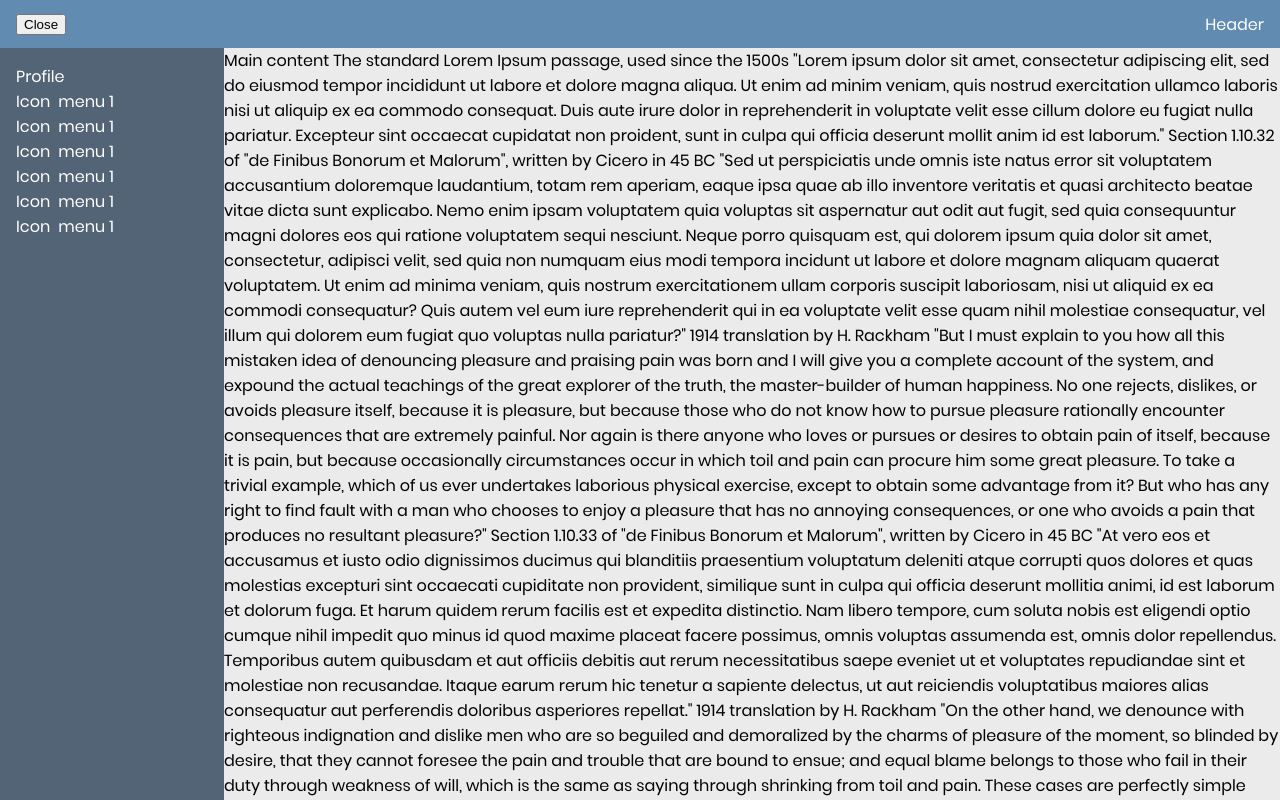
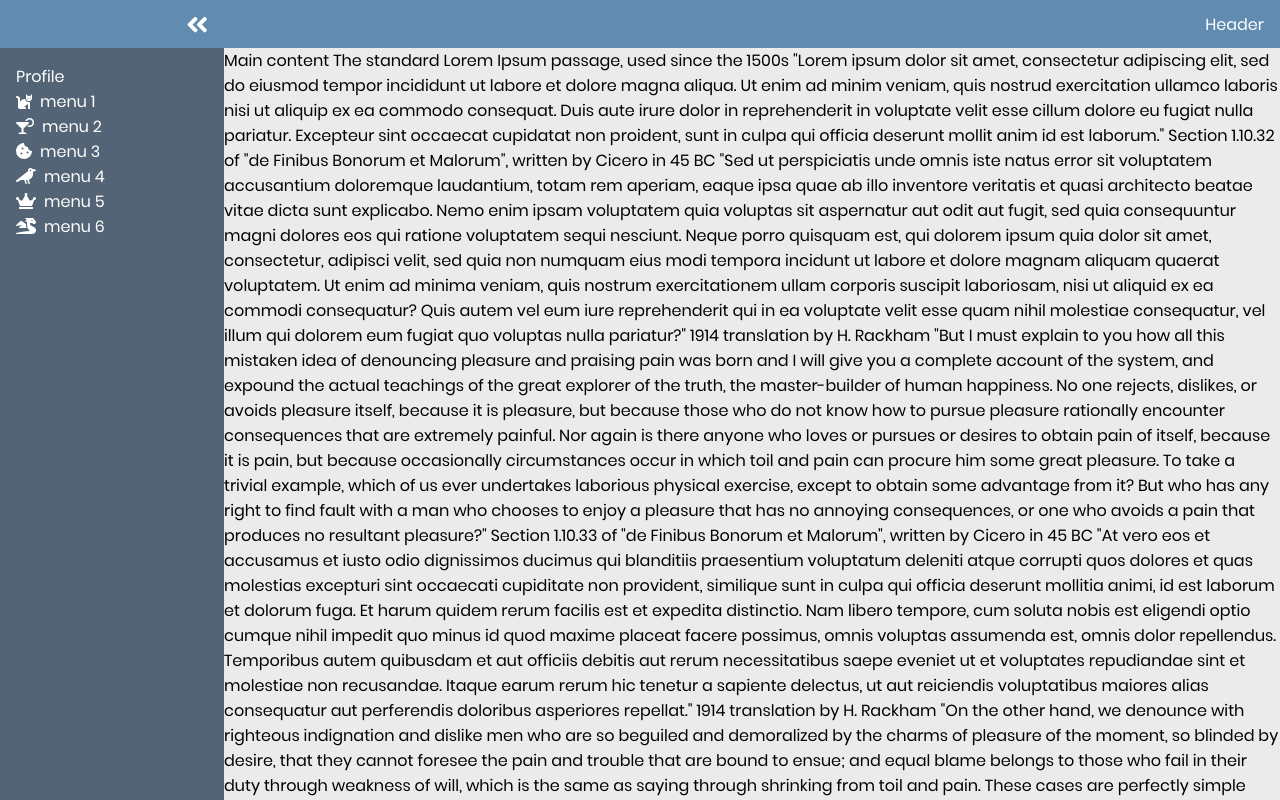
Before and after one commit to Azitrea/responsive-nav-sidebar-and-header, an Angular app: page / in a window 1280 px wide. Shown: the top 800 px of the page. Built offline with nearby package versions, Linux system fonts and the light colour scheme.

Commit message:
font awsome icons

```diff
--- a/angular.json
+++ b/angular.json
@@ -29,7 +29,8 @@
             ],
             "styles": [
               "src/styles.scss",
-              "src/font.scss"
+              "src/font.scss",
+              "node_modules/@fortawesome/fontawesome-free/css/all.min.css"
             ],
             "scripts": []
           },
--- a/package.json
+++ b/package.json
@@ -19,6 +19,7 @@
     "@angular/platform-browser": "~11.2.12",
     "@angular/platform-browser-dynamic": "~11.2.12",
     "@angular/router": "~11.2.12",
+    "@fortawesome/fontawesome-free": "^5.15.3",
     "rxjs": "~6.6.0",
     "tslib": "^2.0.0",
     "zone.js": "~0.11.3"
--- a/src/app/nav2/nav2.component.html
+++ b/src/app/nav2/nav2.component.html
@@ -3,28 +3,40 @@
     <div>Profile</div>
     <div class="menu-setup">
       <div class="menu-item">
-        <div>Icon</div>
+        <div>
+          <i class="fas fa-cat"></i>
+        </div>
         <span>menu 1</span>
       </div>
       <div class="menu-item">
-        <div>Icon</div>
-        <span>menu 1</span>
+        <div>
+          <i class="fas fa-cocktail"></i>
+        </div>
+        <span>menu 2</span>
       </div>
       <div class="menu-item">
-        <div>Icon</div>
-        <span>menu 1</span>
+        <div>
+          <i class="fas fa-cookie-bite"></i>
+        </div>
+        <span>menu 3</span>
       </div>
       <div class="menu-item">
-        <div>Icon</div>
-        <span>menu 1</span>
+        <div>
+          <i class="fas fa-crow"></i>
+        </div>
+        <span>menu 4</span>
       </div>
       <div class="menu-item">
-        <div>Icon</div>
-        <span>menu 1</span>
+        <div>
+          <i class="fas fa-crown"></i>
+        </div>
+        <span>menu 5</span>
       </div>
       <div class="menu-item">
-        <div>Icon</div>
-        <span>menu 1</span>
+        <div>
+          <i class="fas fa-dragon"></i>
+        </div>
+        <span>menu 6</span>
       </div>
     </div>
   </div>
@@ -32,7 +44,9 @@
 
 <header class="header">
   <div class="header-content">
-    <button (click)="toggleSideNav()">{{ isOpen ? 'Open' : 'Close' }}</button>
+    <div (click)="toggleSideNav()" class="header-nav-icon" [ngClass]="{'rotate-icon': isOpen}">
+      <i class="fas fa-angle-double-left"></i>
+    </div>
     <div>Header</div>
   </div>
 </header>
--- a/src/app/nav2/nav2.component.scss
+++ b/src/app/nav2/nav2.component.scss
@@ -1,5 +1,5 @@
 $sidebar-width-open: 14rem;
-$sidebar-width-closed: 0rem;
+$sidebar-width-closed: 4rem;
 
 $header-height: 3rem;
 
@@ -19,6 +19,7 @@ $nav-header-color: #628bb1;
 }
 
 .menu {
+  height: 100%;
   padding: 1rem 0 0 1rem;
   overflow: hidden;
 }
@@ -57,6 +58,19 @@ $nav-header-color: #628bb1;
   padding: 0 1rem 0 1rem;
 }
 
+.header-nav-icon {
+  width: 12rem;
+  display: flex;
+  justify-content: flex-end;
+  font-size: 25px;
+}
+
+.rotate-icon {
+  transform: rotate(180deg);
+  justify-content: center;
+  width: 2rem;
+}
+
 // Main content
 .main-content {
   margin-left: $sidebar-width-open;
```
Also changed, not shown: 1 other file (tests, documents, lock files or other folders).
